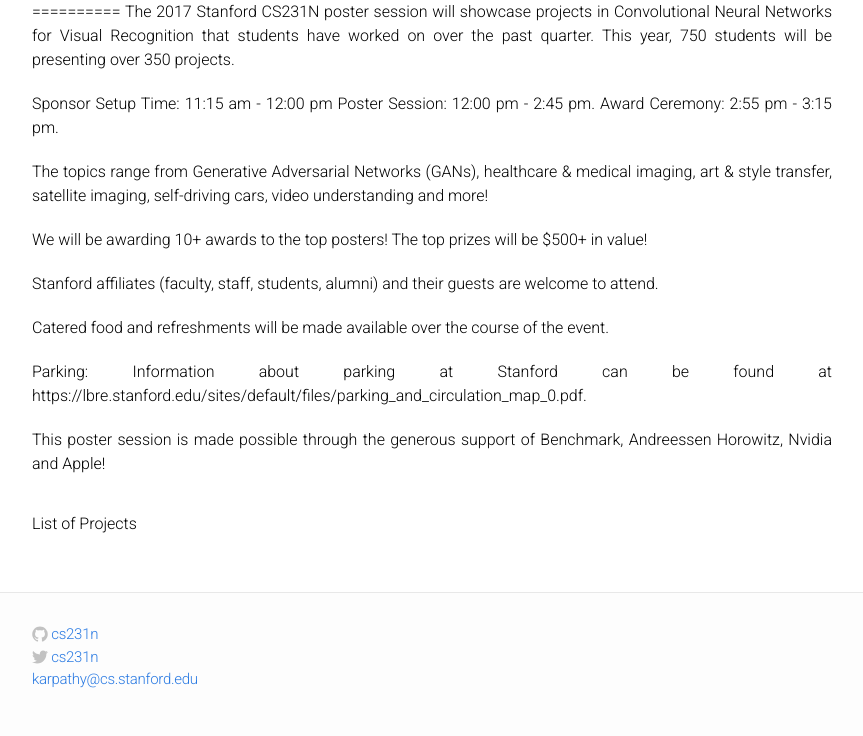
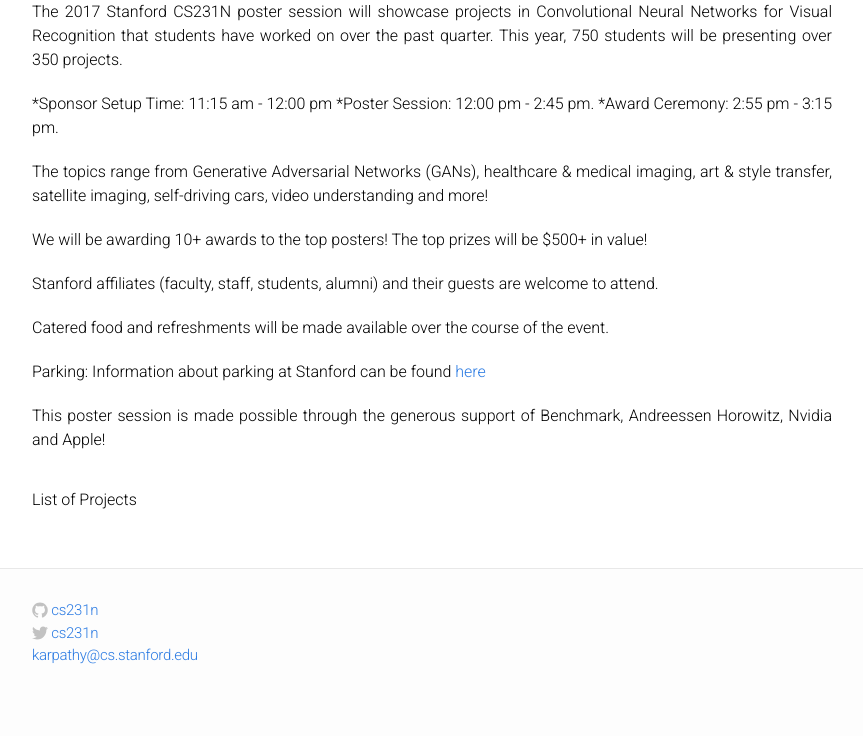
Before and after one commit to cs231n/cs231n.github.io, a Jekyll site: the page built from poster.md, in a window 1280 px wide. Shown: the part 572-1308 px from the top of the page, without its empty margins (208-1071 px from the left). Built offline with Jekyll 4.4.1, drawn with Linux system fonts in a browser that asks for light colours; after the commit the page ends 1284 px from its top, so only the background shows below that.

Commit message:
parking info

```diff
--- a/poster.md
+++ b/poster.md
@@ -8,12 +8,11 @@ permalink: /poster-session/
   <img src='/assets/bing.jpg'>
 </div>
 
-==========
 The 2017 Stanford CS231N poster session will showcase projects in Convolutional Neural Networks for Visual Recognition that students have worked on over the past quarter. This year, 750 students will be presenting over 350 projects.
 
-Sponsor Setup Time: 11:15 am - 12:00 pm
-Poster Session: 12:00 pm - 2:45 pm.
-Award Ceremony: 2:55 pm - 3:15 pm.
+*Sponsor Setup Time: 11:15 am - 12:00 pm
+*Poster Session: 12:00 pm - 2:45 pm.
+*Award Ceremony: 2:55 pm - 3:15 pm.
 
 The topics range from Generative Adversarial Networks (GANs), healthcare & medical imaging, art & style transfer, satellite imaging, self-driving cars, video understanding and more!
 
@@ -23,7 +22,7 @@ Stanford affiliates (faculty, staff, students, alumni) and their guests are welc
 
 Catered food and refreshments will be made available over the course of the event.
 
-Parking: Information about parking at Stanford can be found at https://lbre.stanford.edu/sites/default/files/parking_and_circulation_map_0.pdf.
+Parking: Information about parking at Stanford can be found [here](https://lbre.stanford.edu/sites/default/files/parking_and_circulation_map_0.pdf, "title")
 
 This poster session is made possible through the generous support of Benchmark, Andreessen Horowitz, Nvidia and Apple!
 
```
